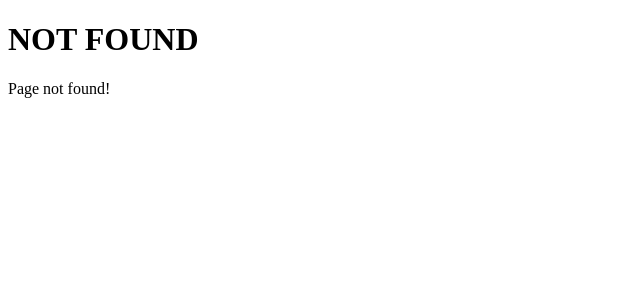
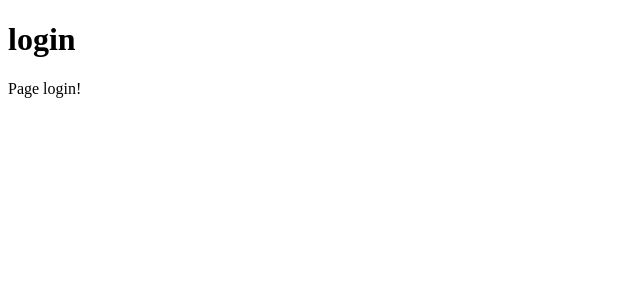
Before and after one commit to uttamaPrh/next, a Next.js app: page /login in a window 1280 px wide. Before the commit this address had no page. Shown: the top 300 px of the page, without its empty margins (0-640 px from the left). Built offline with nearby package versions, Linux system fonts and the light colour scheme.

Commit message:
route groups using ()

```diff
--- /dev/null
+++ b/src/app/(auth)/login/page.tsx
@@ -0,0 +1,8 @@
+export default function login() {
+  return (
+    <div>
+      <h1>login</h1>
+      <p>Page login!</p>
+    </div>
+  );
+}
```
Also changed, not shown: src/app/(auth)/forget-password/page.tsx (added, +8 -0 lines), src/app/(auth)/register/page.tsx (added, +8 -0 lines).
